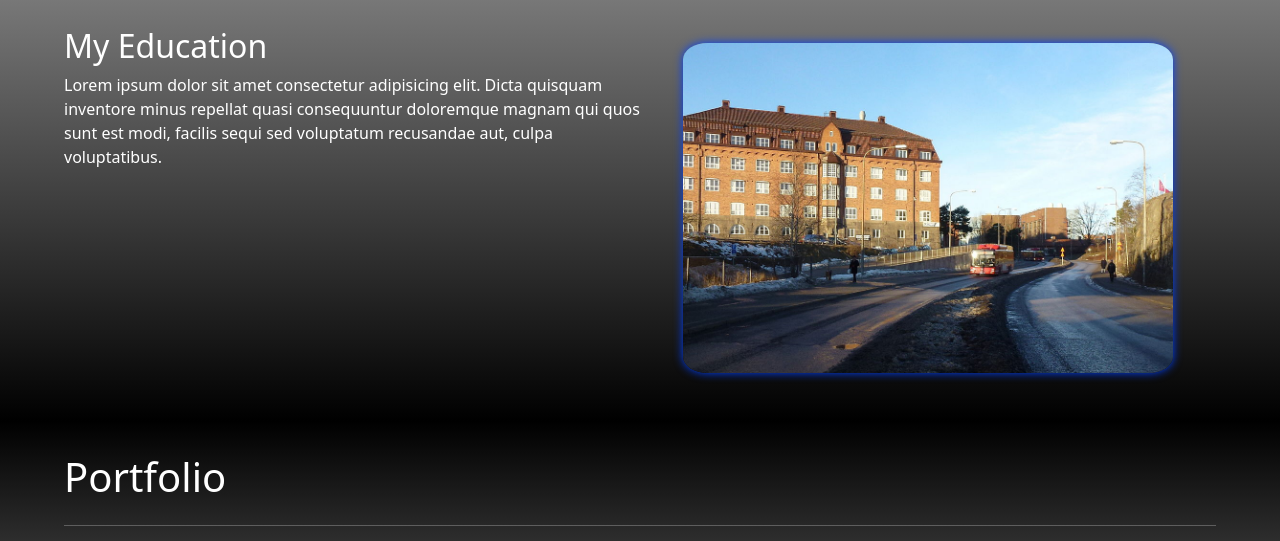
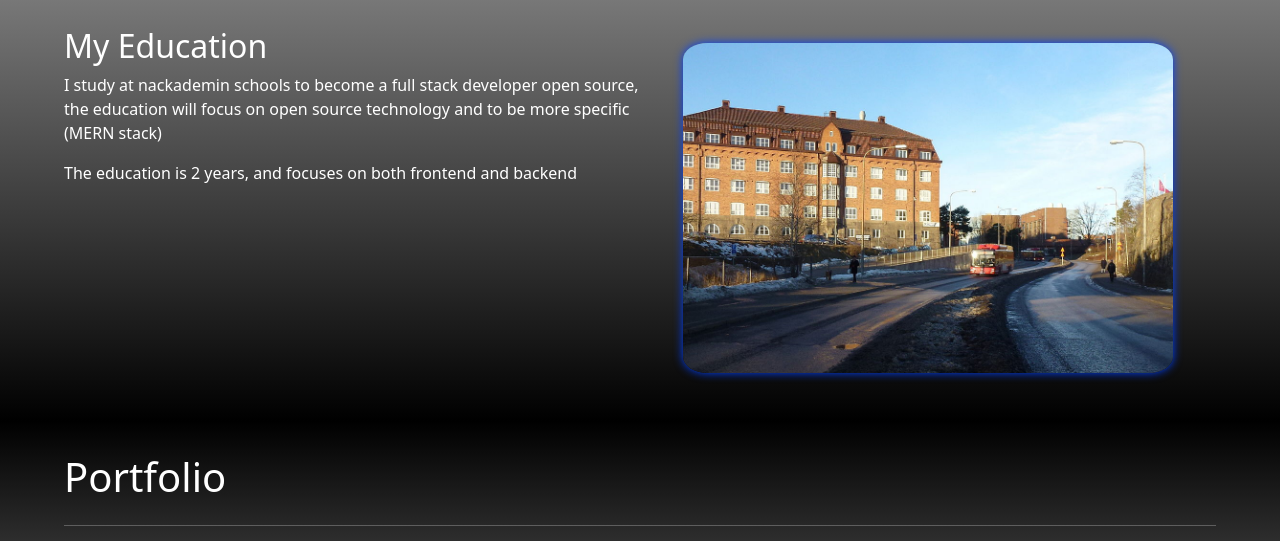
Before and after one commit to Semthan/Portfolio, a website: page index.html in a window 1280 px wide. Shown: the part 1350-1891 px from the top of the page. Drawn offline with nearby package versions, Linux system fonts and the light colour scheme.

Commit message:
update about content

```diff
--- a/index.html
+++ b/index.html
@@ -88,9 +88,9 @@
     </div>
     <div class="item-e text-white">
       <h2>My Education</h2>
-      <p>Lorem ipsum dolor sit amet consectetur adipisicing elit. Dicta quisquam inventore minus repellat quasi
-        consequuntur doloremque magnam qui quos sunt est modi, facilis sequi sed voluptatum recusandae aut, culpa
-        voluptatibus.</p>
+      <p>I study at nackademin schools to become a full stack developer open source, the education will focus on open source
+        technology and to be more specific (MERN stack)</p>
+       <p>The education is 2 years, and focuses on both frontend and backend</p>
     </div>
   </section>
   <!-- about section -->
```
